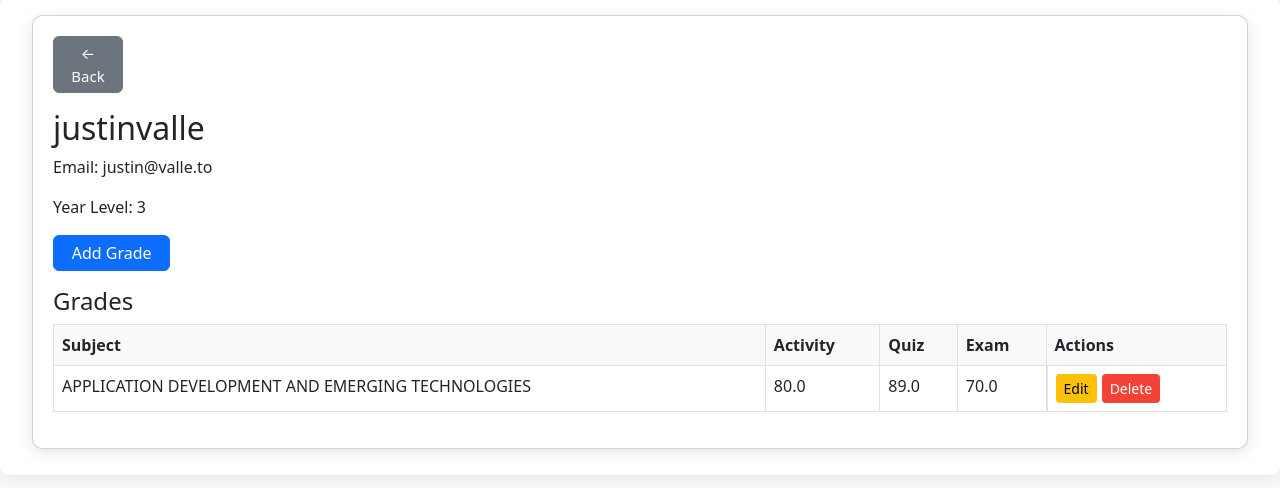
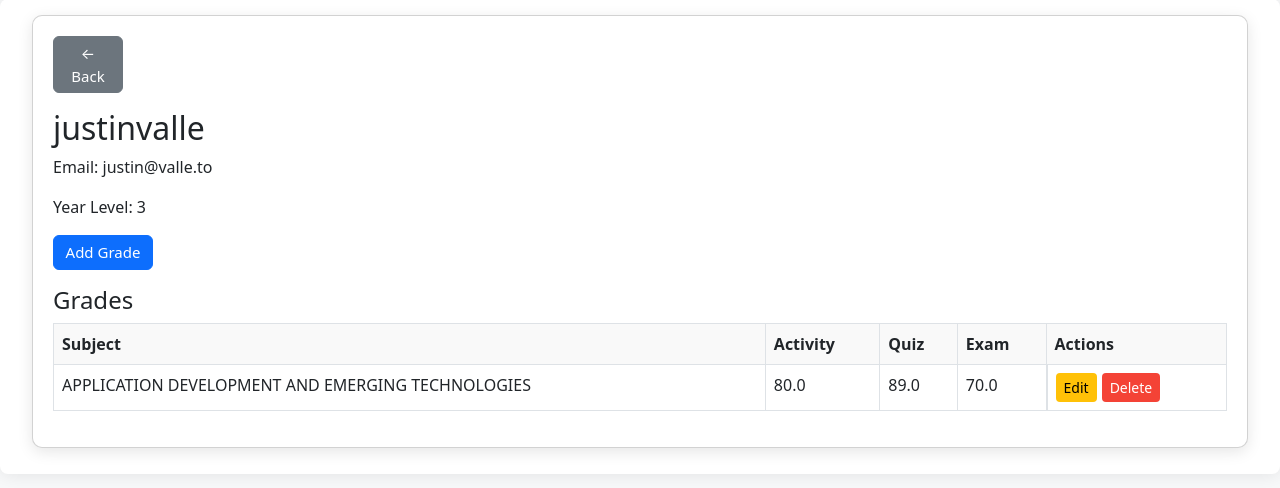
Before and after one commit to N3ls0nBalye/Student-Management-System, a Django app: page /student/6/ in a window 1280 px wide. Shown: the part 131-619 px from the top of the page. Run offline with Django 4.2, Linux system fonts and the light colour scheme; data comes from the database, SQL or seed files in the repository.

Commit message:
new commit

```diff
--- a/templates/students/student_detail.html
+++ b/templates/students/student_detail.html
@@ -42,13 +42,13 @@
     flex-wrap: wrap;
   }
 
-
-  .btn-small {
+   .btn-small {
     padding: 5px 10px;
-    font-size: 16px;
-    width: 10%;
+    font-size: 15px;
+    width: 100px;
 
   }
+
   .btn-back {
     padding: 5px 10px;
     font-size: 15px;
```
